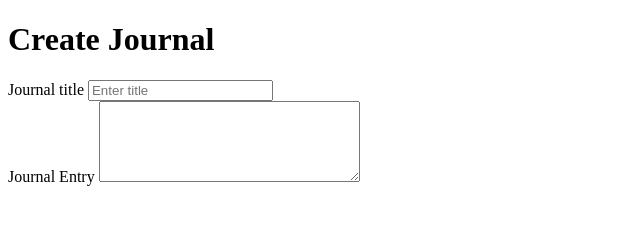
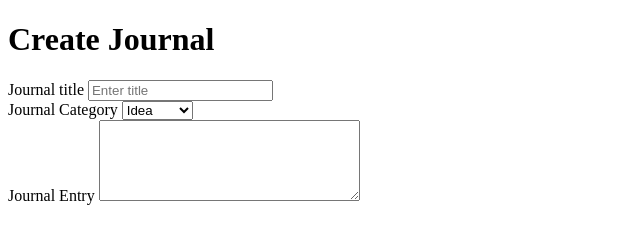
Before and after one commit to SamCodes426/Quill, a plain HTML site: page createJournal.html in a window 1280 px wide. Shown: the whole page, without its empty margins (0-640 px from the left). Drawn offline with Linux system fonts and the light colour scheme.

Commit message:
feat: add dropdown

```diff
--- a/createJournal.html
+++ b/createJournal.html
@@ -9,11 +9,29 @@
     <h1>Create Journal</h1>
 
     <form action="/api/v1/journals" method="post">
+
         <label for="main-title">Journal title</label>
          <input id="main-title" type="text" name="title" placeholder="Enter title">
-        <br>
+
+         <br>
+
+         <label for="journal-category">Journal Category</label>
+         <select name="category" id="journal-category">
+            <option value="idea">Idea</option>
+            <option value="note">Note</option>
+            <option value="goal">Goal</option>
+            <option value="habit">Habit</option>
+            <option value="memory">Memory</option>
+            <option value="mood">Mood</option>
+            <option value="option">Event</option>
+            <option value="task">Task</option>
+         </select>
+
+         <br>
+
          <label for="journal-entry">Journal Entry</label>
          <textarea name="entry" id="journal-entry" rows="5" cols="30"></textarea>
+
     </form>
 
 </body>
```
